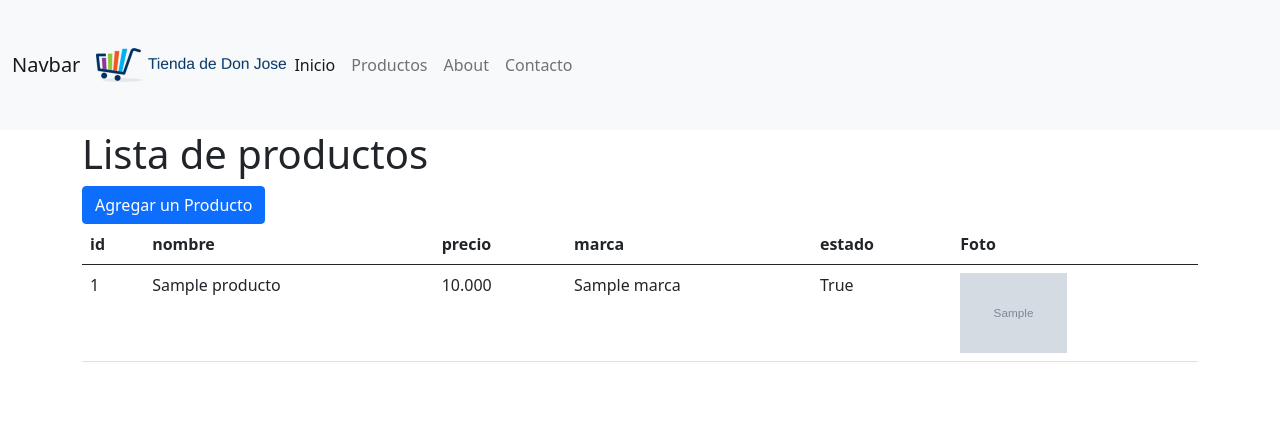
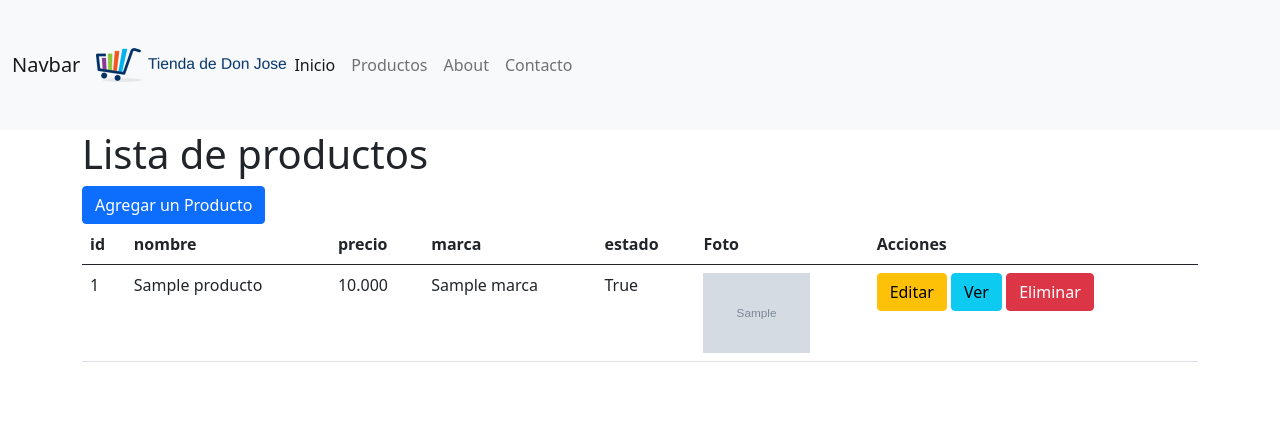
Before and after one commit to KAOXDC/2067960, a Django app: page /productos/ in a window 1280 px wide. Shown: the top 430 px of the page. Run offline with Django 3.2, Linux system fonts and the light colour scheme; tables that the repository leaves empty hold one stand-in row (values such as "Sample post"); grey boxes marked "Sample" are stand-in pictures; some libraries are stand-ins or nearby versions.

Commit message:
Ver editar y eliminar

```diff
--- a/home/urls.py
+++ b/home/urls.py
@@ -9,4 +9,7 @@ urlpatterns = [
 
     path('productos/', productos_view, name='productos_view'),
     path('agregar_producto/', agregar_producto_view, name='agregar_producto'),
+    path('ver_producto/<int:id_prod>', ver_producto_view, name='ver_producto'),
+    path('eliminar_producto/<int:id_prod>', eliminar_producto_view, name='eliminar_producto'),
+    path('editar_producto/<int:id_prod>', editar_producto_view, name='editar_producto'),
 ]
--- a/home/views.py
+++ b/home/views.py
@@ -35,6 +35,7 @@ def productos_view (request):
     return render(request, 'productos.html', locals())
 
 def agregar_producto_view (request):
+
     if request.method == 'POST':
         formulario = agregar_producto_form(request.POST, request.FILES)
         if formulario.is_valid():
@@ -43,3 +44,28 @@ def agregar_producto_view (request):
     else: #GET
         formulario = agregar_producto_form()
     return render (request, 'agregar_producto.html', locals())
+
+def ver_producto_view (request, id_prod):
+
+    detalle = Producto.objects.get(id = id_prod) # SELECT * FROM 'home_producto' WHERE  id == id_prod
+    # get_or_404
+    # JOINS o SUBCONSULTAS para las categorias del producto
+    # Tambien se pueden hacer con querysets
+
+    return render(request, 'ver_producto.html', locals())
+
+def eliminar_producto_view (request, id_prod):
+    objeto = Producto.objects.get(id = id_prod)
+    objeto.delete()
+    return redirect('/productos/')
+
+def editar_producto_view (request, id_prod):
+    objeto = Producto.objects.get(id = id_prod)
+    if request.method == 'POST':
+        formulario = agregar_producto_form(request.POST, request.FILES, instance = objeto)
+        if formulario.is_valid():
+            formulario.save()
+            return redirect('/productos/')
+    else:
+        formulario = agregar_producto_form(instance = objeto )
+    return render(request, 'agregar_producto.html', locals())
--- a/templates/productos.html
+++ b/templates/productos.html
@@ -13,6 +13,7 @@
                 <th scope="col">marca</th>
                 <th scope="col">estado</th>
                 <th scope="col">Foto</th>
+                <th scope="col">Acciones</th>
               </tr>
             </thead>
             <tbody>
@@ -24,7 +25,12 @@
                     <td>{{ p.marca }}</td>
                     <td>{{ p.activo }}</td>
                     <td><img src="/media/{{ p.foto }}" alt="" height="80px"></td>
-                </tr>
+                    <td>
+                      <a href="{% url 'editar_producto' id_prod=p.id %}" class="btn btn-warning">Editar</a>
+                      <a href="{% url 'ver_producto' id_prod=p.id %}" class="btn btn-info">Ver</a>
+                      <a href="{% url 'eliminar_producto' id_prod=p.id %}" class="btn btn-danger">Eliminar</a>
+                    </td>
+                  </tr>
                 {% endfor %}
             </tbody>
         </table>
```
Also changed, not shown: templates/ver_producto.html (added, +18 -0 lines).
